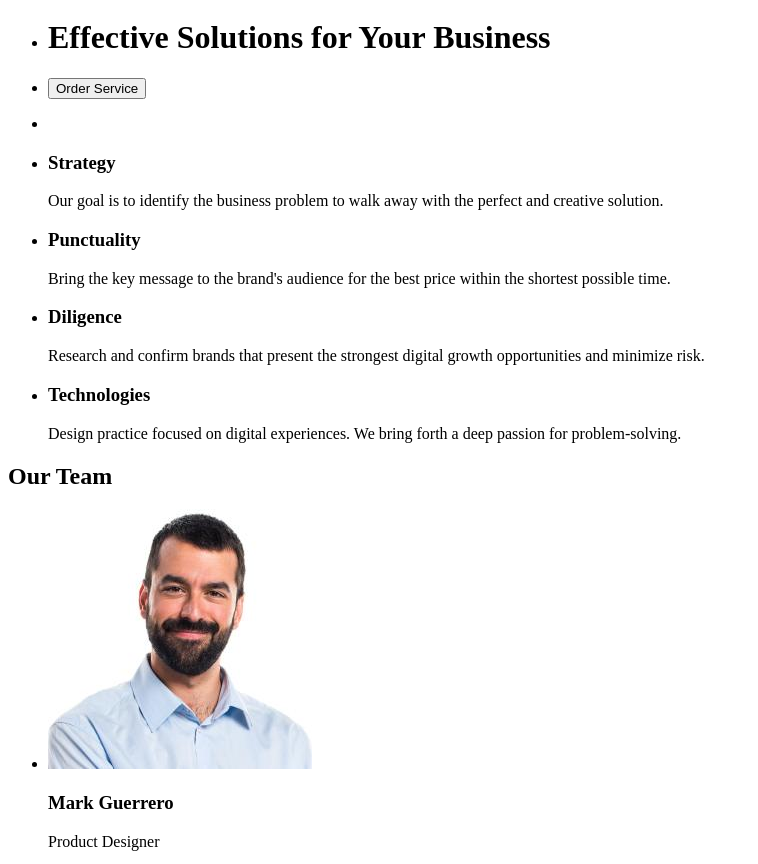
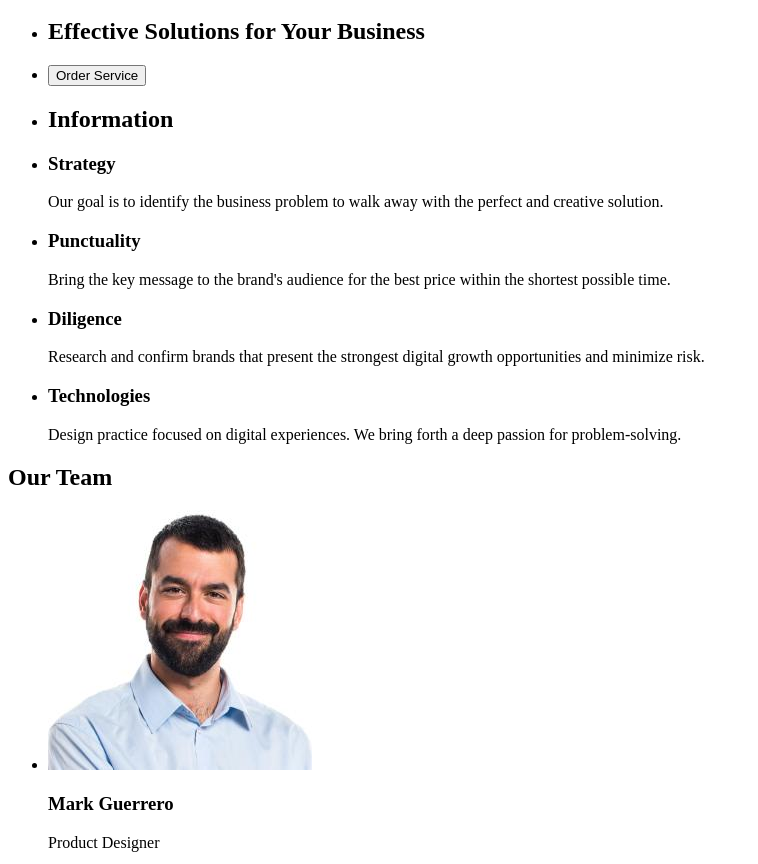
Before and after one commit to Petro-Herman/goit-markup-hw-01, a plain HTML site: page index.html in a window 1280 px wide. Shown: the part 150-1014 px from the top of the page, without its empty margins (0-758 px from the left). Drawn offline with Linux system fonts and the light colour scheme.

Commit message:
+sectionindex.html

```diff
--- a/index.html
+++ b/index.html
@@ -23,12 +23,15 @@
         </address>
     </header>
     <main>
+        <section>
         <ul>
             <li><h1>Effective Solutions for Your Business</h1></li>
             <li><button type="button">Order Service</button></li>
         </ul>
+        </section>
+            <section>
         <ul>
-            <li><h2 hidden></h2></li>
+            <li><h2>Information</h2></li>
             <li>
                 <h3>Strategy</h3>
                 <p>Our goal is to identify the business
@@ -47,6 +50,8 @@
                 <p>Design practice focused on digital experiences. We bring forth a deep passion for problem-solving.</p>
             </li>
         </ul>
+            </section>
+                    <section>
         <h2>Our Team</h2>
         <ul>
             <li>
@@ -70,6 +75,7 @@
                 <p>UI Designer</p>
             </li>
         </ul>
+                    </section>
     </main>
     <footer>
         <a href="./index.html">WebStudio</a>
```
